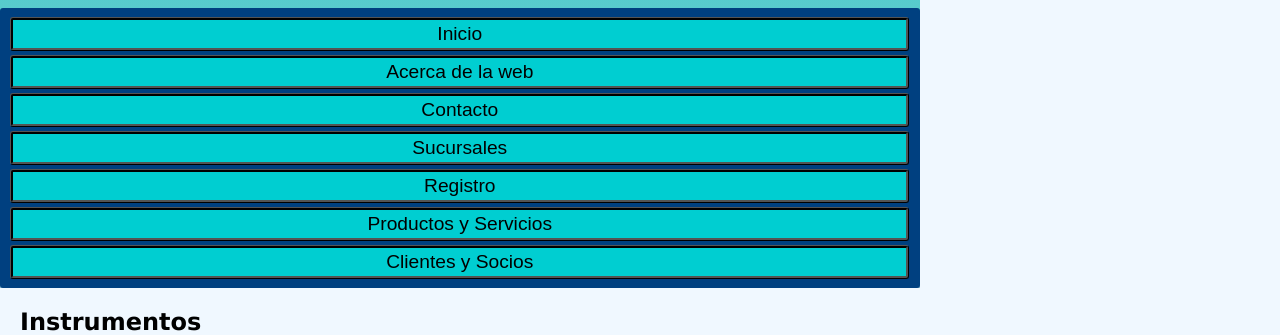
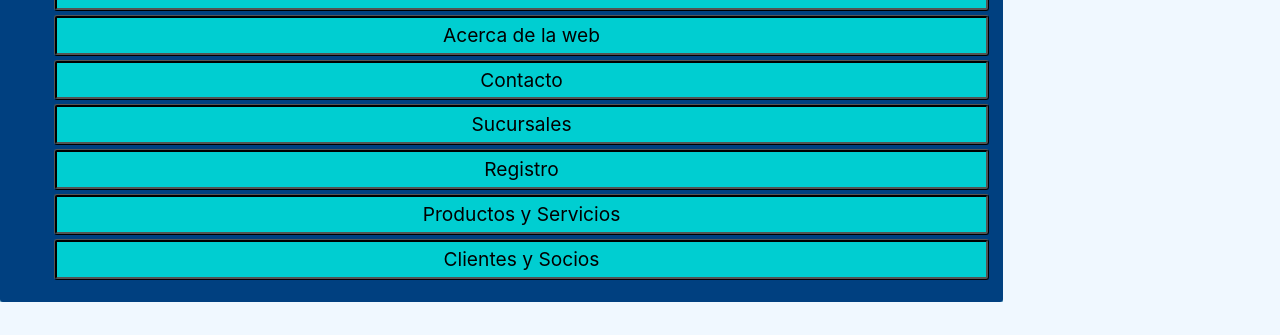
Before and after one commit to AldanaLaurito/TP-CodoACodo-Python, a plain HTML site: page index.html in a window 1280 px wide. Shown: the part 82-417 px from the top of the page. Drawn offline with nearby package versions, Linux system fonts and the light colour scheme.

Commit message:
Bootstrap is added to index

```diff
--- a/estilos/estilos.css
+++ b/estilos/estilos.css
@@ -25,7 +25,7 @@ footer{
 	right: 0;
 	bottom: 0;
 	left: 0;
-	padding: 1rem;
+	padding: 0.5rem;
 	text-align: center;
 	background: -moz-linear-gradient(bottom, MediumTurquoise 0%, #88bacf 95%);
 	background: -webkit-linear-gradient(bottom, MediumTurquoise 0%,#88bacf 95%);
@@ -34,22 +34,40 @@ footer{
 }
 
 header h1{
-	font-size: 220%
+	font-size: 190%
 }
 
 nav{
-	padding:7px;
+	border-radius: 3px;
+	display: inline-block;
+	width: 100%;
+	text-decoration: none;
 	background-color:#004080;
-	border-radius: 3px;
+	padding: 4px;
+}
+
+nav [href]{
+	text-decoration: none;
+	color: black;
 }
 
 .menu{
 	background-color: LightSeaGreen;
-	padding: 4px;
 	border-style: ridge;
-	border-width: 5;
+	border-width: 3px;
 	border-radius: 5px;
 	border-color: black;
+	text-decoration: none;
+	color: black;
+	background-color: DarkTurquoise;
+	border-radius: 3px;
+	padding: 6px;
+	display: inline-block;
+	text-decoration: none;
+}
+
+#menu{
+	list-style: none;
 }
 
 .detallesInstrumentos table{
@@ -73,7 +91,7 @@ main{
 	justify-content: space-between;
 	align-items: center;
 	min-height: 100vh;
-	margin: 20px;
+	margin: 2.5rem;
 }
 
 .detallesInstrumentos, #instrumentos, #sucursales, #servicios, #productos, #clientesSocios{
@@ -112,21 +130,8 @@ main{
 	color: black;
 }
 
-body{
-	font-family: Arial, Helvetica, sans-serif;
-}
-
 .titulo{
-	font-family: Verdana, Geneva, sans-serif;
-}
-
-nav [href]{
-	text-decoration: none;
-	color: black;
-	background-color: DarkTurquoise;
-	border-radius: 3px;
-	padding: 3px;
-	display: inline-block;
+	/*font-family: Verdana, Geneva, sans-serif;*/
 }
 
 textarea, select, input:not([type="submit"]){
--- a/index.html
+++ b/index.html
@@ -4,28 +4,26 @@
     <meta charset="UTF-8">
     <meta name="viewport" content="width=device-width, initial-scale=1.0">
     <title>La Web del Músico</title>
+	<script src="https://code.jquery.com/jquery-3.5.1.slim.min.js" integrity="sha384-DfXdz2htPH0lsSSs5nCTpuj/zy4C+OGpamoFVy38MVBnE+IbbVYUew+OrCXaRkfj" crossorigin="anonymous"></script>
+	<script src="https://cdn.jsdelivr.net/npm/popper.js@1.16.1/dist/umd/popper.min.js" integrity="sha384-9/reFTGAW83EW2RDu2S0VKaIzap3H66lZH81PoYlFhbGU+6BZp6G7niu735Sk7lN" crossorigin="anonymous"></script>
+	<script src="https://stackpath.bootstrapcdn.com/bootstrap/4.5.2/js/bootstrap.min.js" integrity="sha384-B4gt1jrGC7Jh4AgTPSdUtOBvfO8shuf57BaghqFfPlYxofvL8/KUEfYiJOMMV+rV" crossorigin="anonymous"></script>
+	<script src="https://kit.fontawesome.com/e15e8c34af.js" crossorigin="anonymous"></script>
+	<link rel="stylesheet" href="https://stackpath.bootstrapcdn.com/bootstrap/4.5.2/css/bootstrap.min.css" integrity="sha384-JcKb8q3iqJ61gNV9KGb8thSsNjpSL0n8PARn9HuZOnIxN0hoP+VmmDGMN5t9UJ0Z" crossorigin="anonymous">
 	<link rel="stylesheet" href="estilos\estilos.css">
-	<script src="https://kit.fontawesome.com/e15e8c34af.js" crossorigin="anonymous"></script>
 </head>
 <body>
     <header>
 		<h1 class="titulo">La Web del Músico</h1>
         <nav>
-			<div id="menu">
-				<a class="menu" href="index.html">Inicio</a>
-				<b class="separadorNav">|</b>
-				<a class="menu" href="acerca-de.html">Acerca de la web</a>
-				<b class="separadorNav">|</b>
-				<a class="menu" href="contacto.html">Contacto</a>
-				<b class="separadorNav">|</b>
-				<a class="menu" href="sucursales.html">Sucursales</a>
-				<b class="separadorNav">|</b>
-				<a class="menu" href="registro.html">Registro</a>
-				<b class="separadorNav">|</b>
-				<a class="menu" href="productos-servicios.html">Productos y Servicios</a>
-				<b class="separadorNav">|</b>
-				<a class="menu" href="clientes-socios.html">Clientes y Socios</a>
-			</div>
+			<ul id="menu">
+				<li class="menu"><a href="index.html">Inicio</a></li>
+				<li class="menu"><a href="acerca-de.html">Acerca de la web</a></li>
+				<li class="menu"><a href="contacto.html">Contacto</a></li>
+				<li class="menu"><a href="sucursales.html">Sucursales</a></li>
+				<li class="menu"><a href="registro.html">Registro</a></li>
+				<li class="menu"><a href="productos-servicios.html">Productos y Servicios</a></li>
+				<li class="menu"><a href="clientes-socios.html">Clientes y Socios</a></li>
+			</ul>
         </nav>
     </header>
     <main>
```
